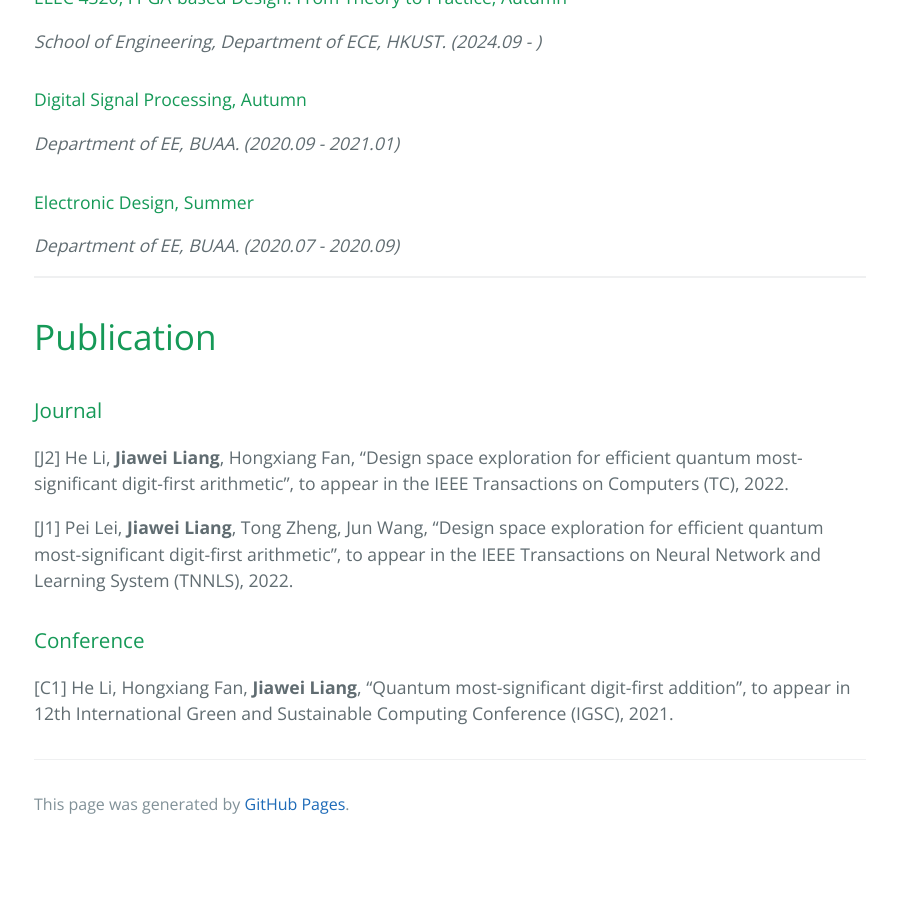
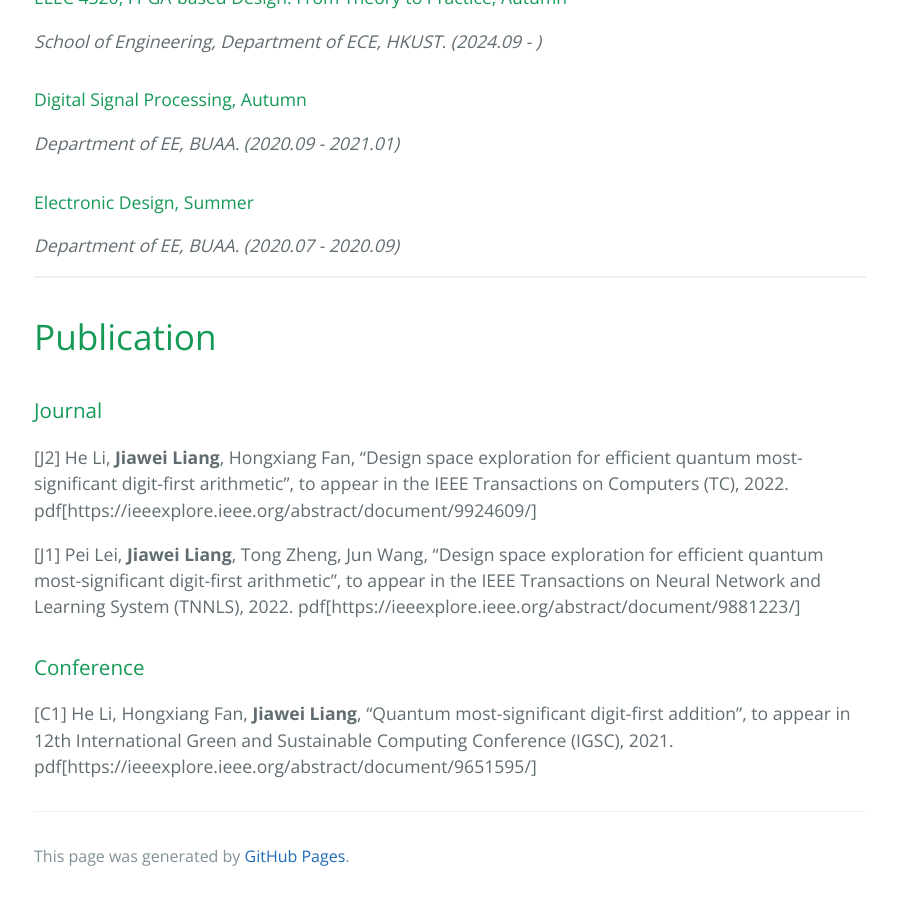
Before and after one commit to MasLiang/MasLiang.github.io, a Jekyll site: the page built from index.md, in a window 1280 px wide and 900 px high, scrolled down 1712 px. Shown: the whole window, without its empty margins (190-1087 px from the left). Built offline with Jekyll 4.4.1, drawn with Linux system fonts in a browser that asks for light colours; our own code applies the rules of GitHub Pages for plain Markdown files; before the commit the page ends 2560 px from its top, so only the background shows below that; some of the changed text lies outside the part shown.

Commit message:
change some details

```diff
--- a/index.md
+++ b/index.md
@@ -64,10 +64,10 @@ _Department of EE, BUAA. (2020.07 - 2020.09)_
 
 ### Journal
 
-[J2] He Li, **Jiawei Liang**, Hongxiang Fan, "Design space exploration for efficient quantum most-significant digit-first arithmetic", to appear in the IEEE Transactions on Computers (TC), 2022.
+[J2] He Li, **Jiawei Liang**, Hongxiang Fan, "Design space exploration for efficient quantum most-significant digit-first arithmetic", to appear in the IEEE Transactions on Computers (TC), 2022. pdf[https://ieeexplore.ieee.org/abstract/document/9924609/]
 
-[J1] Pei Lei, **Jiawei Liang**, Tong Zheng, Jun Wang, "Design space exploration for efficient quantum most-significant digit-first arithmetic", to appear in the IEEE Transactions on Neural Network and Learning System (TNNLS), 2022.
+[J1] Pei Lei, **Jiawei Liang**, Tong Zheng, Jun Wang, "Design space exploration for efficient quantum most-significant digit-first arithmetic", to appear in the IEEE Transactions on Neural Network and Learning System (TNNLS), 2022. pdf[https://ieeexplore.ieee.org/abstract/document/9881223/]
 
 ### Conference
 
-[C1] He Li, Hongxiang Fan, **Jiawei Liang**, "Quantum most-significant digit-first addition", to appear in 12th International Green and Sustainable Computing Conference (IGSC), 2021.
+[C1] He Li, Hongxiang Fan, **Jiawei Liang**, "Quantum most-significant digit-first addition", to appear in 12th International Green and Sustainable Computing Conference (IGSC), 2021. pdf[https://ieeexplore.ieee.org/abstract/document/9651595/]
```
Also changed, not shown: other parts of index.md (+1 -1 lines).
